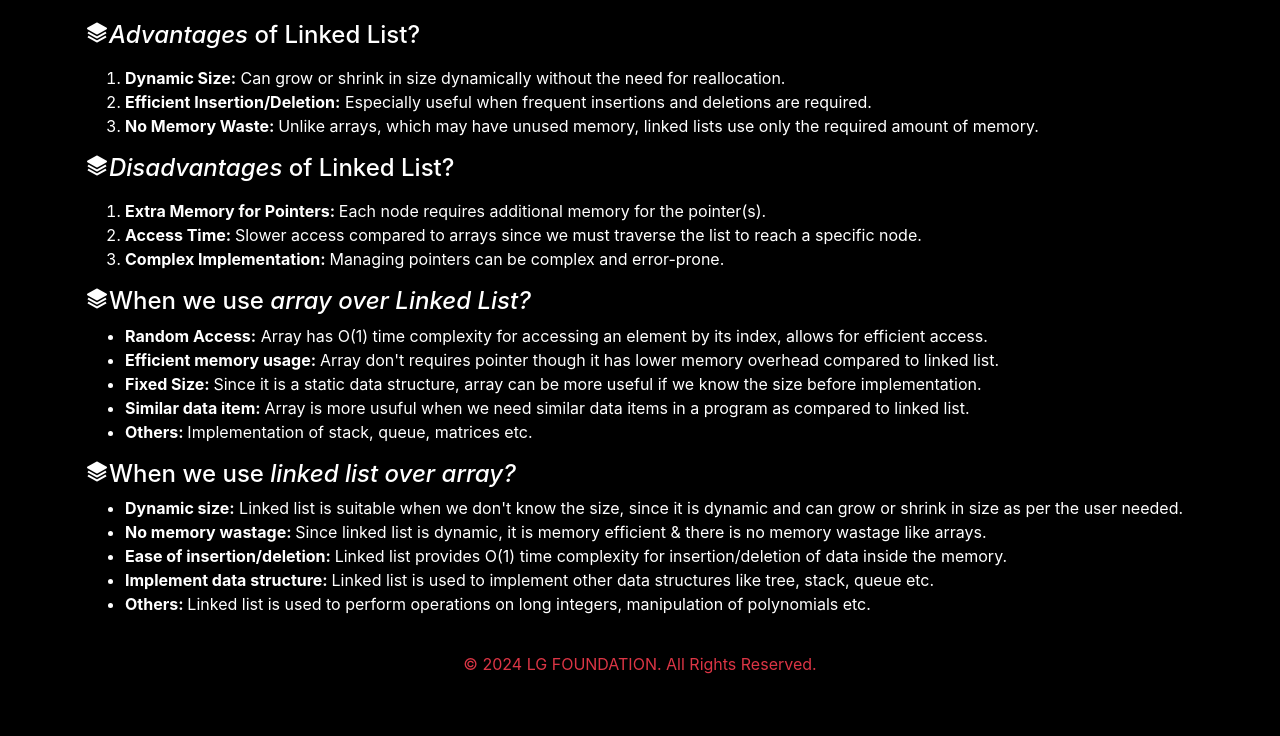
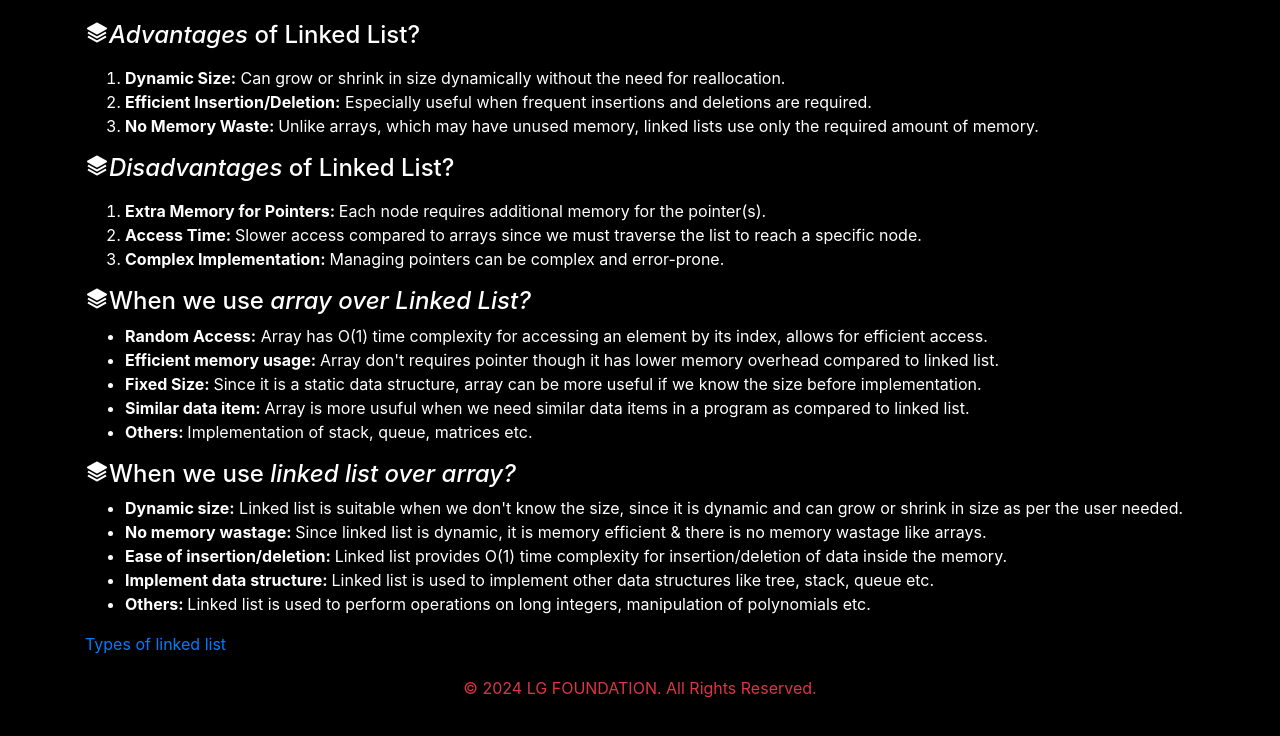
Before and after one commit to LocalandGlobal/localandglobal.github.io, a plain HTML site: page linkedlist.html in a window 1280 px wide. Shown: the part 687-1423 px from the top of the page. Before the commit the page ends 1399 px from the top, so only its background shows below. Drawn offline with nearby package versions, Linux system fonts and the light colour scheme.

Commit message:
Update linkedlist.html

```diff
--- a/linkedlist.html
+++ b/linkedlist.html
@@ -199,6 +199,7 @@
             <li><b>Implement data structure: </b>Linked list is used to implement other data structures like tree, stack, queue etc.</li>
             <li><b>Others: </b>Linked list is used to perform operations on long integers, manipulation of polynomials etc.</li>
         </ul>
+        <a href="ll2.html">Types of linked list</a>
     </div>
    </section>
 
```
